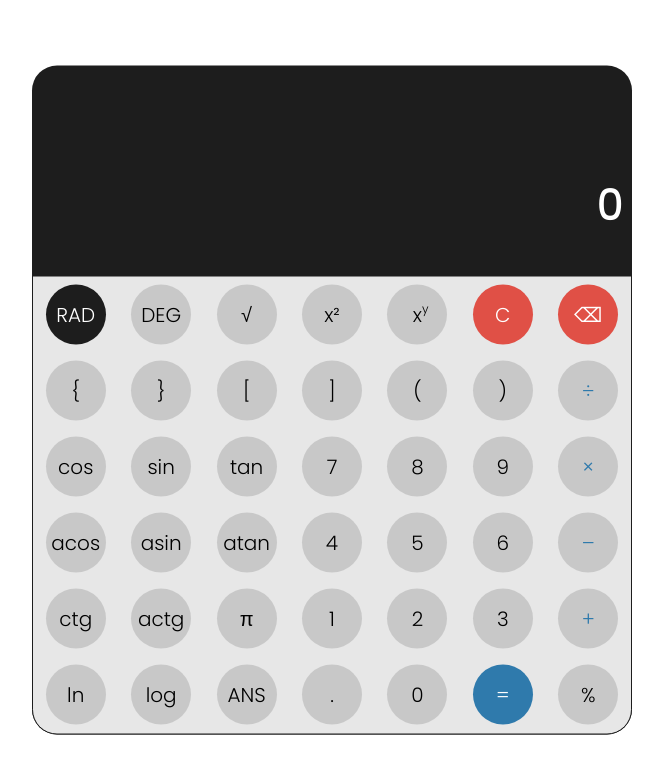
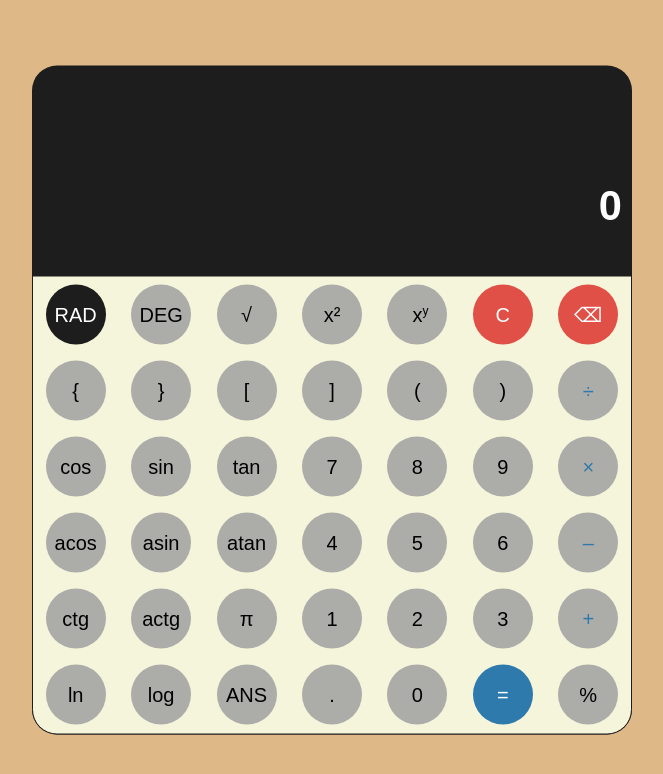
Before and after one commit to maslindc2/cs480-calculator, a plain HTML site: page index.html in a window 1280 px wide. Shown: the whole page, without its empty margins (308-971 px from the left). Drawn offline with Linux system fonts and the light colour scheme.

Commit message:
Updated colors and changed font

```diff
--- a/css.css
+++ b/css.css
@@ -6,7 +6,7 @@
 }
 html{
     font-size: 16px;
-
+    background: burlywood;
 }
 .calculator{
     position: absolute;
@@ -62,7 +62,7 @@ html{
     overflow: hidden;
 }
 .input{
-    background-color: #e7e7e7;
+    background-color: beige;
     border-radius: 0 0 25px 25px;
     border: 1px solid #1d1d1d;
     height: 457px;
@@ -78,13 +78,13 @@ html{
     font-size: 20px;
     border: none;
     border-radius: 50%;
-    background-color: #aaaaaa80;
+    background-color: #9f9f9fd7;
     margin : 8px;
     cursor: pointer;
 }
 
 .row button:hover{
-    background-color: #7a7a7a80;
+    background-color: #3b3b3b80;
 
 }
 
@@ -94,7 +94,7 @@ html{
     border-radius: 50px;
 }
 #calculate:hover{
-    background-color: #285f85;
+    background-color: #1f4968;
 }
 .row #clear{
     color: #FFF;
--- a/index.html
+++ b/index.html
@@ -6,7 +6,7 @@
         <link rel="stylesheet" href="css.css">
         <link rel="preconnect" href="https://fonts.googleapis.com">
         <link rel="preconnect" href="https://fonts.gstatic.com" crossorigin>
-        <link href="https://fonts.googleapis.com/css2?family=Poppins:wght@300&display=swap" rel="stylesheet">
+        <link href="https://fonts.googleapis.com/css2?family=Assistant:wght@200&display=swap" rel="stylesheet">
     </head>
     <body>
         <div class="calculator">
```
